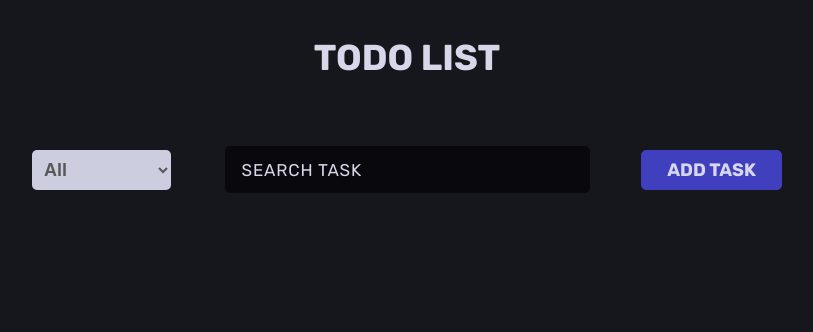
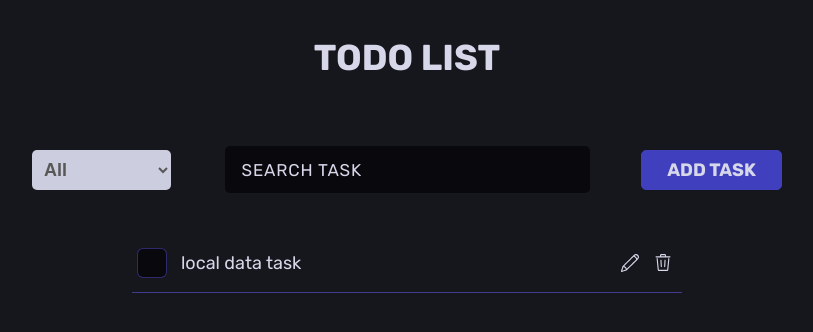
Before and after one commit to Insafsuz/todolist, a React (Vite) app: page / in a window 1280 px wide. Shown: the top 332 px of the page, without its empty margins (233-1046 px from the left). Built offline with nearby package versions, Linux system fonts and the light colour scheme.

Commit message:
editing task

```diff
--- a/src/App.tsx
+++ b/src/App.tsx
@@ -9,7 +9,9 @@ import styles from './index.module.scss'
 
 const App = () => {
   const [active, setActive] = useState(false)
-  const [tasks, setTasks] = useState<ITask[]>([])
+  const [tasks, setTasks] = useState<ITask[]>([
+    { id: '1', title: 'local data task', checked: false, status: 'incomplete' },
+  ])
 
   const addTask = (task: ITask) => {
     setTasks(prev => [...prev, task])
@@ -27,6 +29,19 @@ const App = () => {
               ...task,
               checked: !task.checked,
               status: task.checked ? 'incomplete' : 'complete',
+            }
+          : task
+      )
+    )
+  }
+
+  const editTask = (id: string, editedTitle: string) => {
+    setTasks(prev =>
+      [...prev].map(task =>
+        task.id === id
+          ? {
+              ...task,
+              title: editedTitle,
             }
           : task
       )
@@ -59,7 +74,12 @@ const App = () => {
           </Button>
         </div>
       </div>
-      <TaskList tasks={tasks} deleteTask={deleteTask} toggleTask={toggleTask} />
+      <TaskList
+        tasks={tasks}
+        deleteTask={deleteTask}
+        toggleTask={toggleTask}
+        editTask={editTask}
+      />
       <Modal active={active} setActive={setActive}>
         <AddForm setActive={setActive} addTask={addTask} />
       </Modal>
--- a/src/components/Task/Task.module.scss
+++ b/src/components/Task/Task.module.scss
@@ -48,3 +48,67 @@
     }
   }
 }
+
+.wrapper {
+  display: flex;
+  align-items: center;
+  gap: 15px;
+  width: 100%;
+}
+
+.form {
+  flex: 0 1 100%;
+  display: flex;
+}
+
+.label {
+  user-select: none;
+  font-size: calc(18px / 16px) + rem;
+  max-width: 445px;
+  cursor: pointer;
+  padding-right: 60px;
+  &.checked {
+    text-decoration: line-through;
+    opacity: 0.5;
+  }
+}
+
+.input {
+  background-color: transparent;
+  outline: none;
+  font-size: calc(18px / 16px) + rem;
+  color: inherit;
+  width: 100%;
+  margin-right: 60px;
+}
+
+.edit {
+  display: flex;
+  align-items: center;
+  gap: 12px;
+  position: absolute;
+  top: 50%;
+  right: 10px;
+  transform: translate(0, -50%);
+  background-color: hsl(240 15% 10%);
+  @media (max-width: 424px) {
+    right: 0;
+  }
+  button {
+    display: inline-flex;
+    align-items: center;
+    justify-content: center;
+    background-color: transparent;
+    cursor: pointer;
+    transition: color 0.3s ease;
+    svg {
+      font-size: 22px;
+    }
+    &:first-child {
+      color: #6c63ff80;
+    }
+    &:last-child {
+      color: #e50000;
+    }
+  }
+}
--- a/src/components/Task/Task.tsx
+++ b/src/components/Task/Task.tsx
@@ -1,7 +1,9 @@
-import { FC, useState } from 'react'
+import { FC, FormEvent, useState } from 'react'
 import { GoTrash } from 'react-icons/go'
 import { SlPencil } from 'react-icons/sl'
 
+import { BsCheckLg } from 'react-icons/bs'
+import { IoMdClose } from 'react-icons/io'
 import Checkbox from '../ui/Checkbox/Checkbox'
 import styles from './Task.module.scss'
 
@@ -9,27 +11,71 @@ interface TaskProps {
   task: ITask
   deleteTask: (id: string) => void
   toggleTask: (id: string) => void
+  editTask: (id: string, editedTitle: string) => void
 }
 
-const Task: FC<TaskProps> = ({ task, deleteTask, toggleTask }) => {
+const Task: FC<TaskProps> = ({ task, deleteTask, toggleTask, editTask }) => {
   const [isChecked, setIsChecked] = useState(task.checked)
+  const [editing, setEditing] = useState(false)
+  const [editedTitle, setEditedTitle] = useState(task.title)
 
-  const handleCheckbox = () => {
+  const toggleCheckbox = () => {
     toggleTask(task.id)
     setIsChecked(!isChecked)
   }
 
+  const handleSubmit = (e: FormEvent<HTMLFormElement>) => {
+    editTask(task.id, editedTitle)
+    setEditing(false)
+    e.preventDefault()
+  }
+
+  const showEdit = () => {
+    setEditing(true)
+    setEditedTitle(task.title)
+  }
+
   return (
     <li className={styles.task}>
-      <Checkbox checked={isChecked} onChange={handleCheckbox} id={task.id}>
+      <div className={styles.wrapper}>
+        <Checkbox checked={isChecked} onChange={toggleCheckbox} id={task.id} />
+        {!editing ? (
+          <>
+            <label
+              className={`${styles.label} ${isChecked ? styles.checked : null}`}
+              htmlFor={task.id}
+            >
               {task.title}
-      </Checkbox>
+            </label>
             <div className={styles.control}>
-        <SlPencil className={styles.action} />
+              <SlPencil onClick={showEdit} className={styles.action} />
               <GoTrash
                 onClick={() => deleteTask(task.id)}
                 className={styles.action}
               />
+            </div>
+          </>
+        ) : (
+          <form onSubmit={handleSubmit} className={styles.form}>
+            <input
+              className={styles.input}
+              value={editedTitle}
+              onChange={e => setEditedTitle(e.target.value)}
+              type='text'
+              name='editing title'
+              autoFocus
+              autoComplete='off'
+            />
+            <div className={styles.edit}>
+              <button className={styles.action} type='submit'>
+                <BsCheckLg />
+              </button>
+              <button className={styles.action} type='button'>
+                <IoMdClose onClick={() => setEditing(false)} />
+              </button>
+            </div>
+          </form>
+        )}
       </div>
     </li>
   )
--- a/src/components/TaskList/TaskList.tsx
+++ b/src/components/TaskList/TaskList.tsx
@@ -6,9 +6,15 @@ interface TaskListProps {
   tasks: ITask[]
   deleteTask: (id: string) => void
   toggleTask: (id: string) => void
+  editTask: (id: string, editedTitle: string) => void
 }
 
-const TaskList: FC<TaskListProps> = ({ tasks, deleteTask, toggleTask }) => {
+const TaskList: FC<TaskListProps> = ({
+  tasks,
+  deleteTask,
+  toggleTask,
+  editTask,
+}) => {
   return (
     <ul className={styles.list}>
       {tasks.map(task => (
@@ -17,6 +23,7 @@ const TaskList: FC<TaskListProps> = ({ tasks, deleteTask, toggleTask }) => {
           key={task.id}
           deleteTask={deleteTask}
           toggleTask={toggleTask}
+          editTask={editTask}
         />
       ))}
     </ul>
--- a/src/components/ui/Checkbox/Checkbox.module.scss
+++ b/src/components/ui/Checkbox/Checkbox.module.scss
@@ -1,22 +1,3 @@
-.wrapper {
-  display: flex;
-  align-items: center;
-  gap: 15px;
-  width: 100%;
-}
-
-.label {
-  user-select: none;
-  font-size: calc(18px / 16px) + rem;
-  max-width: 445px;
-  cursor: pointer;
-  padding-right: 60px;
-  &.checked {
-    text-decoration: line-through;
-    opacity: 0.5;
-  }
-}
-
 .checkbox {
   display: block;
   position: relative;
--- a/src/components/ui/Checkbox/Checkbox.tsx
+++ b/src/components/ui/Checkbox/Checkbox.tsx
@@ -1,31 +1,14 @@
-import { FC, ReactNode } from 'react'
+import { FC } from 'react'
 import styles from './Checkbox.module.scss'
 
 interface CheckboxProps {
-  children: ReactNode
   id: string
   checked: boolean
   onChange: () => void
 }
 
-const Checkbox: FC<CheckboxProps> = ({ children, id, checked, onChange }) => {
-  return (
-    <div className={styles.wrapper}>
-      <input
-        checked={checked}
-        onChange={onChange}
-        className={styles.checkbox}
-        type='checkbox'
-        id={id}
-      />
-      <label
-        className={`${styles.label} ${checked ? styles.checked : null}`}
-        htmlFor={id}
-      >
-        {children}
-      </label>
-    </div>
-  )
+const Checkbox: FC<CheckboxProps> = ({ ...props }) => {
+  return <input className={styles.checkbox} type='checkbox' {...props} />
 }
 
 export default Checkbox
```
Lines whose indentation alone changed are shown as unchanged.
